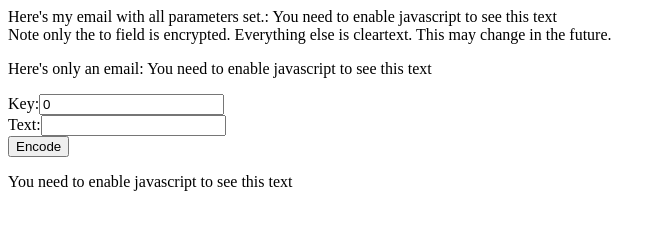
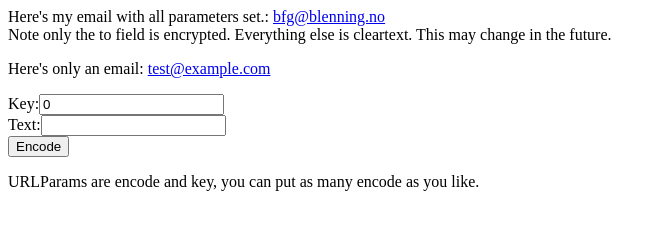
Before and after one commit to BFGConsult/FYShuffle, a website: page index.html in a window 1280 px wide. Shown: the whole page, without its empty margins (0-666 px from the left). Drawn offline with Linux system fonts and the light colour scheme.

Commit message:
Updated index.html to reflect new location of FYShuffle.js

```diff
--- a/index.html
+++ b/index.html
@@ -2,7 +2,7 @@
 <html> <head>
 <meta charset="utf-8"/>
 <title>Testing FYShuffle</title>
-<script src="FYShuffle.js"></script>
+<script src="dist/FYShuffle.js"></script>
 </head>
 
 <body>
```
